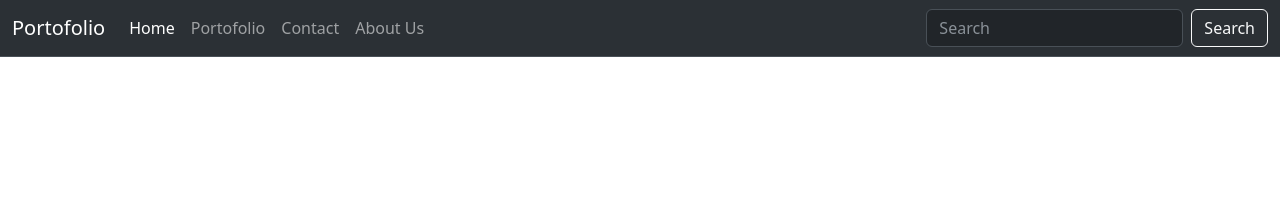
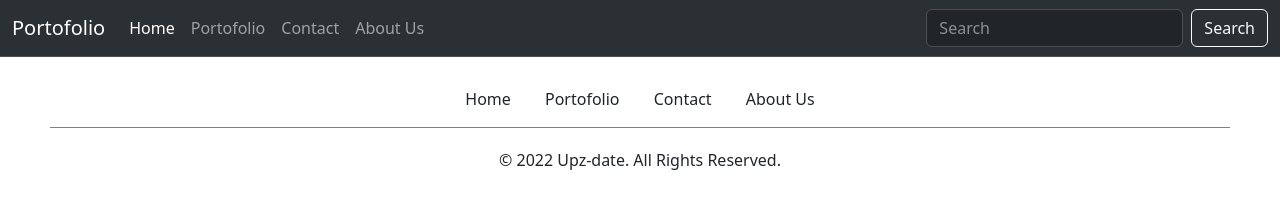
Before and after one commit to Upz-date/main-portofolio, a plain HTML site: page index.html in a window 1280 px wide. Drawn offline with nearby package versions, Linux system fonts and the light colour scheme.

Commit message:
feat(footer): membuat footer menggunakan css

```diff
--- a/css/style.css
+++ b/css/style.css
@@ -2,7 +2,7 @@
   --primary-color: ;
   --secondary-color: ;
 
-  --primary-text-color: ;
+  --primary-text-color:#000000 ;
   --secondary-text-color: ;
 
   --primary-bg-color: ;
@@ -27,3 +27,44 @@
 body {
   font-family: 'Jost', sans-serif;
 }
+
+
+footer {
+  position: sticky;
+  top: 100%;
+
+  & .menu-port {
+
+    & .list {
+      padding: 10px;
+      text-align: center;
+      padding: 0;
+
+      & li {
+        padding-top: 30px;
+        text-align: center;
+        list-style: none;
+        display: inline-block;
+
+        & a {
+          text-decoration: none;
+          padding: 15px;
+          color: var(--primary-text-color);
+        }
+      }
+    }
+  }
+
+  & .line {
+    border-bottom: 1px solid gray;
+    margin: 0 50px;
+  }
+
+  & .copyright {
+    text-align: center;
+    padding: 10px;
+    padding-top: 20px;
+    background-color: var(--primary-bg-color);
+    color: var(--primary-text-color);
+  }
+}
--- a/index.html
+++ b/index.html
@@ -11,7 +11,7 @@
             type = "image/x-icon">
 
         <!-- Custom CSS -->
-        <link href="./css/style.css">
+        <link rel="stylesheet" href="./css/style.css">
 
         <!-- Bootstrap CSS -->
         <link href="https://cdn.jsdelivr.net/npm/bootstrap@5.3.0/dist/css/bootstrap.min.css"
@@ -75,6 +75,23 @@
         <!-- End Navbar -->
 
 
+        <!-- Start footer -->
+        <footer>
+            <div class="menu-port">
+                <ul class="list">
+                    <li><a href="#">Home</a></li>
+                    <li><a href="#">Portofolio</a></li>
+                    <li><a href="#">Contact</a></li>
+                    <li><a href="#">About Us</a></li>
+                </ul>
+            </div>
+            <div class="line"></div>
+            <div class="copyright">
+                <p>© 2022 Upz-date. All Rights Reserved.</p>
+            </div>
+        </footer>
+        <!-- End footer -->
+
 
         <!-- Custom JS -->
         <script src="./js/script.js"></script>
```
